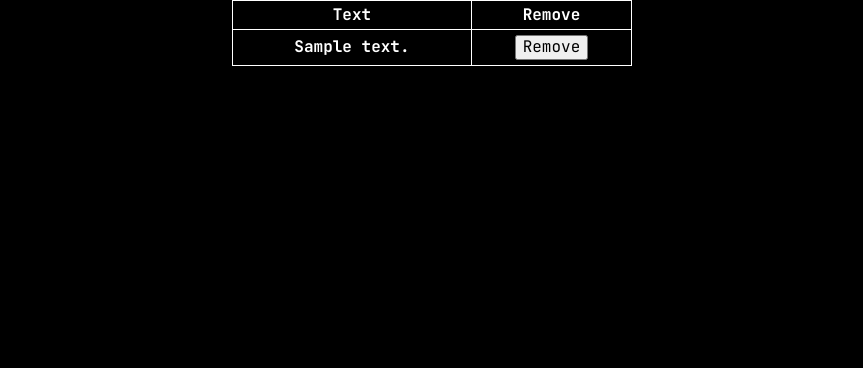
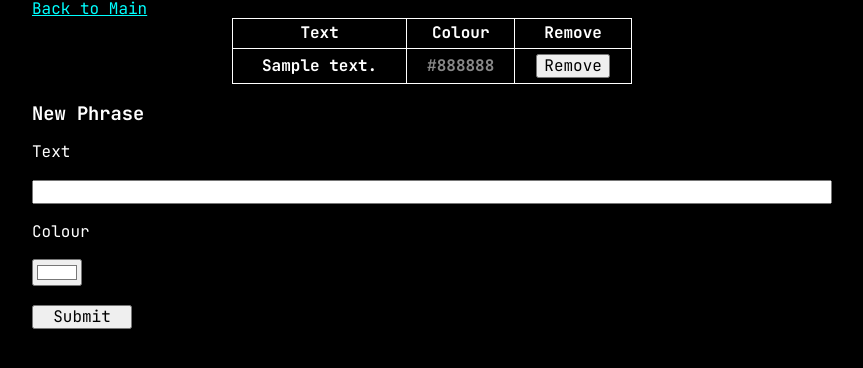
Before and after one commit to Alex-Programs/communicator, a Flask app: page /edit in a window 1280 px wide. Shown: the top 368 px of the page, without its empty margins (208-1071 px from the left). Run offline with Flask 2, Linux system fonts and the light colour scheme; a database or web service that is not in the repository returns one stand-in record (values such as "Sample title"); lists and menus that the app fills with data are empty.

Commit message:
edit page

```diff
--- a/assets/edit.js
+++ b/assets/edit.js
@@ -8,4 +8,18 @@ function remove_entry(uid) {
             child.remove()
         }
     }
+
+    let xhttp = new XMLHttpRequest()
+
+    xhttp.open("POST", "/api/delete")
+
+    xhttp.setRequestHeader("uid", uid)
+
+    xhttp.send()
 }
+
+function reload_after_delay() {
+    setTimeout(function () {
+        window.location.reload(true)
+    }, 1000)
+}
--- a/assets/styles.css
+++ b/assets/styles.css
@@ -24,3 +24,12 @@ th, table {
 th {
     padding: 5px;
 }
+
+.newentry {
+    display: flex;
+    flex-direction: column;
+}
+
+a {
+    color: aqua;
+}
--- a/database.py
+++ b/database.py
@@ -4,4 +4,3 @@ from random import choice
 client = pymongo.MongoClient("mongodb://localhost")
 db = client["talker"]
 entries = db["entries"]
-entries.insert_one({"uid" : choice(range(999,9999999)), "text" : choice(range(1,30))})
--- a/main.py
+++ b/main.py
@@ -1,21 +1,48 @@
-from flask import Flask, send_from_directory, render_template
+from flask import Flask, send_from_directory, render_template, request
 
 from waitress import serve
 
 from database import entries
+from secrets import token_urlsafe
 
 app = Flask(__name__)
 
-# TODO:
-# page for creating the entries
-# main page
+
+def gen_uid():
+    return token_urlsafe(32)
+
 
 @app.route("/assets/<path:path>")
 def send_assets(path):
     return send_from_directory("assets/", path)
 
+
 @app.route("/edit")
 def edit():
     return render_template("edit.html", entries=entries.find({}))
 
-serve(app, host="0.0.0.0", port=9010)
+
+@app.route("/api/new", methods=["POST"])
+def new():
+    color = request.form["color"]
+    text = request.form["text"]
+
+    entries.insert_one({"uid": gen_uid(), "color": color, "text": text})
+
+    return "OK", 200
+
+
+@app.route("/api/delete", methods=["POST"])
+def delete():
+    print("Delete")
+    uid = request.headers["uid"]
+
+    print(str(uid))
+
+    entries.delete_many({"uid": uid})
+
+    return "OK", 200
+
+
+# serve(app, host="0.0.0.0", port=9010)
+app.run(host="0.0.0.0", port=9010, debug=True)
--- a/templates/edit.html
+++ b/templates/edit.html
@@ -9,14 +9,18 @@
     <link rel="preconnect" href="https://fonts.googleapis.com">
 
     <script src="assets/edit.js"></script>
-<link rel="preconnect" href="https://fonts.gstatic.com" crossorigin>
-<link href="https://fonts.googleapis.com/css2?family=JetBrains+Mono:ital,wght@0,100;0,200;0,300;0,400;0,500;0,600;0,700;0,800;1,100;1,200;1,300;1,400;1,500;1,600;1,700;1,800&display=swap" rel="stylesheet">
+    <link rel="preconnect" href="https://fonts.gstatic.com" crossorigin>
+    <link href="https://fonts.googleapis.com/css2?family=JetBrains+Mono:ital,wght@0,100;0,200;0,300;0,400;0,500;0,600;0,700;0,800;1,100;1,200;1,300;1,400;1,500;1,600;1,700;1,800&display=swap"
+          rel="stylesheet">
 </head>
 <body>
+<a href="/main">Back to Main</a>
+
 <table class="table-entries" id="entries">
     <thead>
     <tr>
         <th>Text</th>
+        <th>Colour</th>
         <th>Remove</th>
     </tr>
     </thead>
@@ -24,10 +28,27 @@
     {% for entry in entries %}
     <tr data-uid="{{ entry['uid'] }}">
         <th>{{entry["text"]}}</th>
-        <th><button data-uid="{{ entry['uid'] }}" onclick="remove_entry(this.getAttribute('data-uid'))">Remove</button></th>
+        <th style="color: {{ entry['color'] }}">{{entry["color"]}}</th>
+        <th>
+            <button data-uid="{{ entry['uid'] }}" onclick="remove_entry(this.getAttribute('data-uid'))">Remove</button>
+        </th>
     </tr>
     {% endfor %}
     </tbody>
 </table>
+<div class="newentry-wrapper">
+    <form class="newentry" action="/api/new" method="post" target="hiddenFrame" onsubmit="reload_after_delay()">
+        <h3>New Phrase</h3>
+        <label for="text">Text</label><br>
+        <input type="text" id="text" name="text" required><br>
+
+        <label for="color">Colour</label><br>
+        <input type="color" id="color" name="color" value="#ffffff" required><br>
+
+        <input type="submit" value="Submit" style="width: 100px;">
+    </form>
+</div>
+
+<iframe name="hiddenFrame" width="0" height="0" border="0" style="display: none;"></iframe>
 </body>
 </html>
```
Also changed, not shown: README.md.
